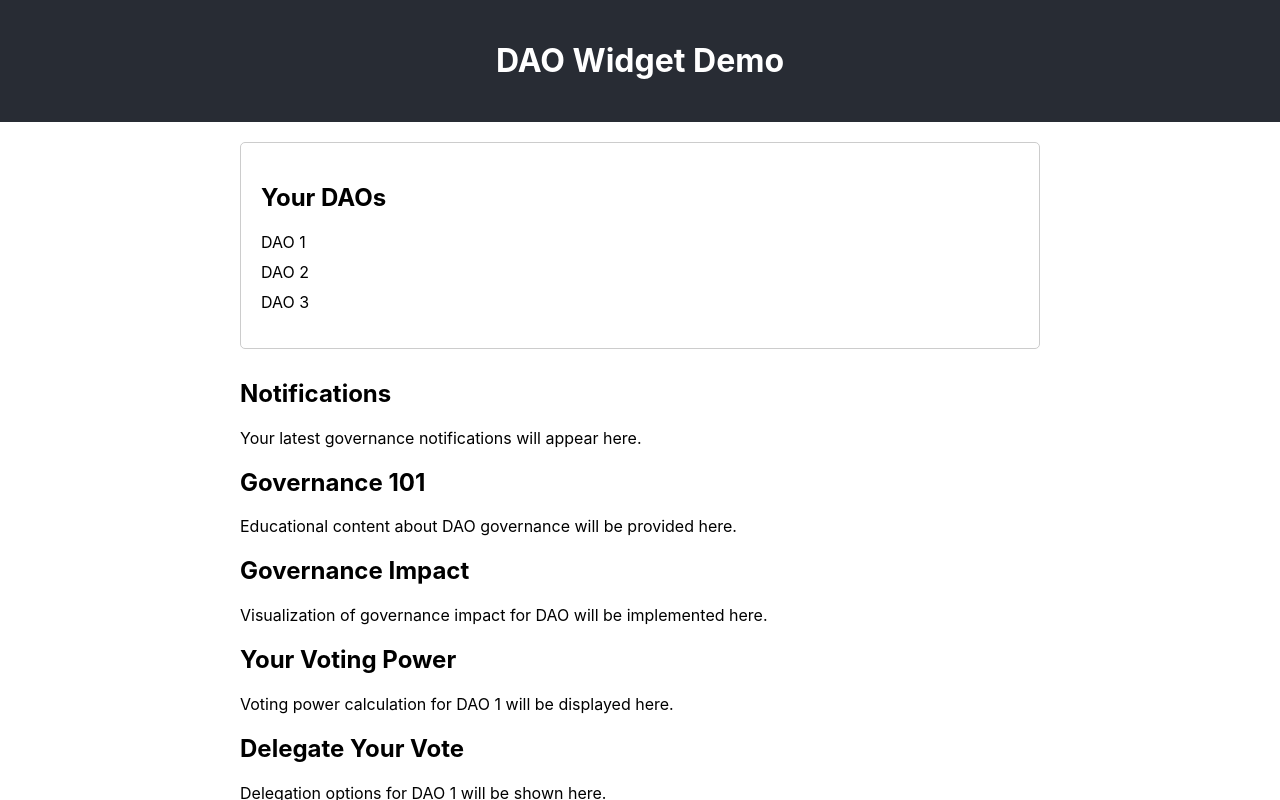
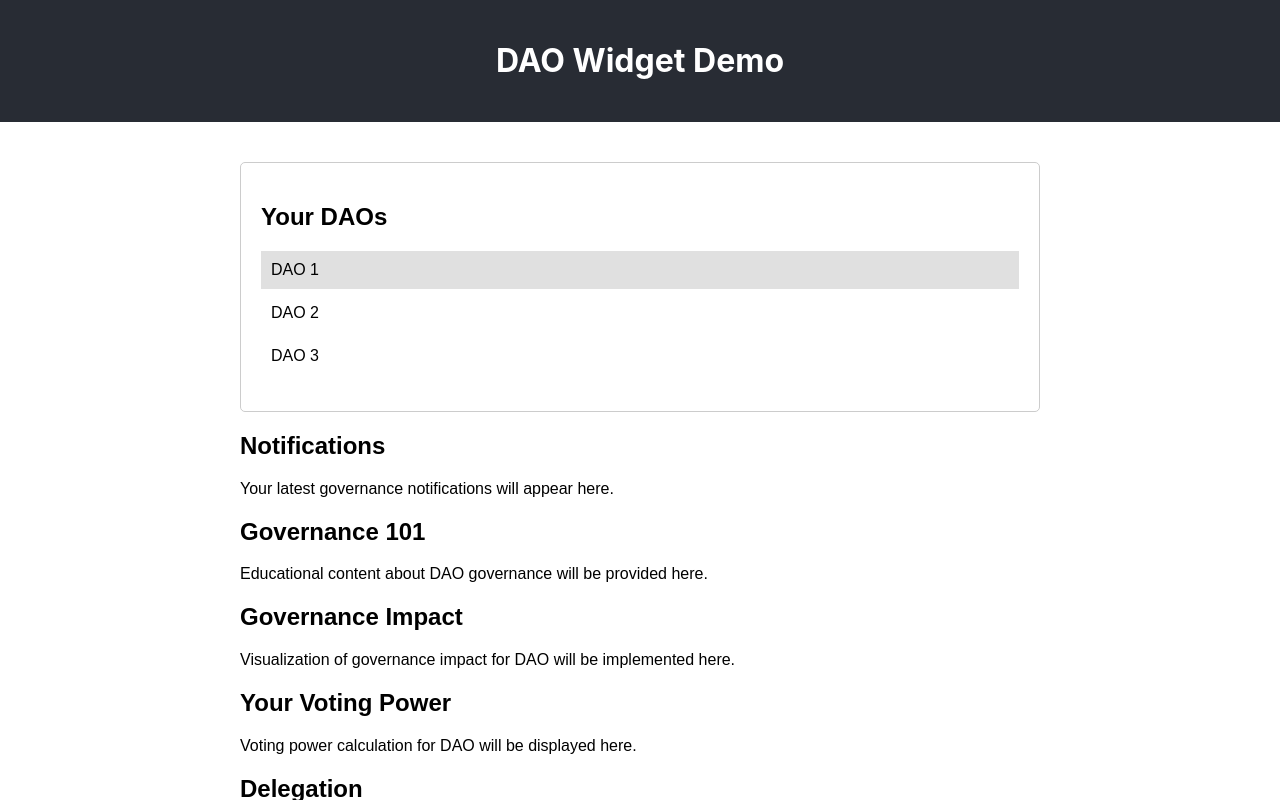
Before and after one commit to ipfsnut/demo_widget, a React (Create React App) app: page / in a window 1280 px wide. Both pictures are taken after a click on the item "DAO 1". Shown: the top 800 px of the page. Built offline with nearby package versions, Linux system fonts and the light colour scheme.

Commit message:
4th Commit

```diff
--- a/src/DAOWidget.js
+++ b/src/DAOWidget.js
@@ -15,11 +15,20 @@ const DAOWidget = () => {
   const [followedDAOs, setFollowedDAOs] = useState([]);
   const [activeProposals, setActiveProposals] = useState([]);
   const [selectedDAO, setSelectedDAO] = useState(null);
+  const [votingPower, setVotingPower] = useState(0);
+  const [userStakedAmount, setUserStakedAmount] = useState(0);
 
   useEffect(() => {
     fetchFollowedDAOs();
     fetchActiveProposals();
   }, []);
+
+  useEffect(() => {
+    if (selectedDAO) {
+      fetchVotingPower(selectedDAO);
+      fetchUserStakedAmount(selectedDAO);
+    }
+  }, [selectedDAO]);
 
   const fetchFollowedDAOs = async () => {
     // Simulating API call
@@ -33,22 +42,43 @@ const DAOWidget = () => {
   const fetchActiveProposals = async () => {
     // Simulating API call
     setActiveProposals([
-      { id: 1, title: 'Proposal 1', dao: 1 },
-      { id: 2, title: 'Proposal 2', dao: 2 },
-      { id: 3, title: 'Proposal 3', dao: 1 },
+      { id: 1, title: 'Proposal 1', dao: 1, description: 'This is proposal 1', votesFor: 10, votesAgainst: 5, totalEligibleVotes: 100 },
+      { id: 2, title: 'Proposal 2', dao: 2, description: 'This is proposal 2', votesFor: 15, votesAgainst: 7, totalEligibleVotes: 100 },
+      { id: 3, title: 'Proposal 3', dao: 1, description: 'This is proposal 3', votesFor: 20, votesAgainst: 18, totalEligibleVotes: 100 },
     ]);
   };
 
+  const fetchVotingPower = async (daoId) => {
+    // Simulating API call
+    setVotingPower(Math.floor(Math.random() * 100));
+  };
+
+  const fetchUserStakedAmount = async (daoId) => {
+    // Simulating API call
+    setUserStakedAmount(Math.floor(Math.random() * 1000));
+  };
+
   const handleVote = (proposalId, vote) => {
-    console.log(`Voted ${vote} on proposal ${proposalId}`);
-    // Implement actual voting logic here
+    setActiveProposals(proposals =>
+      proposals.map(p =>
+        p.id === proposalId
+          ? { ...p, [vote === 'Yes' ? 'votesFor' : 'votesAgainst']: p[vote === 'Yes' ? 'votesFor' : 'votesAgainst'] + 1 }
+          : p
+      )
+    );
+  };
+
+  const handleDelegation = (delegateId, amount) => {
+    console.log(`Delegated ${amount} $PAGE to delegate ${delegateId}`);
+    // Here you would typically make an API call to perform the delegation
   };
 
   return (
-    <div className="dao-widget">
+    <div className="dao-widget" style={{ fontFamily: 'Arial, sans-serif', maxWidth: '800px', margin: '0 auto', padding: '20px' }}>
       <DAOOverview
         daos={followedDAOs}
         onSelectDAO={setSelectedDAO}
+        selectedDAO={selectedDAO}
       />
       <NotificationCenter />
       <EducationalResources />
@@ -56,8 +86,11 @@ const DAOWidget = () => {
 
       {selectedDAO && (
         <>
-          <VotingPowerCalculator dao={selectedDAO} />
-          <Delegation dao={selectedDAO} />
+          <VotingPowerCalculator votingPower={votingPower} />
+          <Delegation
+            userStakedAmount={userStakedAmount}
+            onDelegate={handleDelegation}
+          />
           <ProposalAnalytics proposals={activeProposals.filter(p => p.dao === selectedDAO)} />
           <VotingOpportunities
             proposals={activeProposals.filter(p => p.dao === selectedDAO)}
@@ -74,12 +107,21 @@ const DAOWidget = () => {
   );
 };
 
-const DAOOverview = ({ daos, onSelectDAO }) => (
-  <div className="dao-overview">
+const DAOOverview = ({ daos, onSelectDAO, selectedDAO }) => (
+  <div className="dao-overview" style={{ marginBottom: '20px' }}>
     <h2>Your DAOs</h2>
-    <ul>
+    <ul style={{ listStyle: 'none', padding: 0 }}>
       {daos.map(dao => (
-        <li key={dao.id} onClick={() => onSelectDAO(dao.id)}>
+        <li
+          key={dao.id}
+          onClick={() => onSelectDAO(dao.id)}
+          style={{
+            cursor: 'pointer',
+            padding: '10px',
+            backgroundColor: selectedDAO === dao.id ? '#e0e0e0' : 'transparent',
+            marginBottom: '5px'
+          }}
+        >
           {dao.name}
         </li>
       ))}
@@ -88,14 +130,18 @@ const DAOOverview = ({ daos, onSelectDAO }) => (
 );
 
 const VotingOpportunities = ({ proposals, onVote }) => (
-  <div className="voting-opportunities">
+  <div className="voting-opportunities" style={{ marginBottom: '20px' }}>
     <h2>Active Proposals</h2>
-    <ul>
+    <ul style={{ listStyle: 'none', padding: 0 }}>
       {proposals.map(proposal => (
-        <li key={proposal.id}>
-          {proposal.title}
-          <button onClick={() => onVote(proposal.id, 'Yes')}>Yes</button>
-          <button onClick={() => onVote(proposal.id, 'No')}>No</button>
+        <li key={proposal.id} style={{ marginBottom: '15px', border: '1px solid #ccc', padding: '10px' }}>
+          <h3>{proposal.title}</h3>
+          <p>{proposal.description}</p>
+          <div>Votes For: {proposal.votesFor} | Votes Against: {proposal.votesAgainst}</div>
+          <div style={{ marginTop: '10px' }}>
+            <button onClick={() => onVote(proposal.id, 'Yes')} style={{ marginRight: '10px' }}>Yes</button>
+            <button onClick={() => onVote(proposal.id, 'No')}>No</button>
+          </div>
         </li>
       ))}
     </ul>
--- a/src/components/Delegation.js
+++ b/src/components/Delegation.js
@@ -1,10 +1,43 @@
-import React from 'react';
+import React, { useState } from 'react';
 
-const Delegation = ({ dao }) => (
-  <div className="delegation">
-    <h2>Delegate Your Vote</h2>
-    <p>Delegation options for DAO {dao} will be shown here.</p>
-  </div>
-);
+const Delegation = ({ userStakedAmount, onDelegate }) => {
+  const [selectedDelegate, setSelectedDelegate] = useState('');
+  const [amountToDelegate, setAmountToDelegate] = useState(0);
+
+  const placeholderDelegates = [
+    { id: 1, name: 'Entity A' },
+    { id: 2, name: 'Entity B' },
+    { id: 3, name: 'Entity C' },
+  ];
+
+  const handleDelegation = () => {
+    if (selectedDelegate && amountToDelegate > 0) {
+      onDelegate(selectedDelegate, amountToDelegate);
+    }
+  };
+
+  return (
+    <div className="delegation">
+      <h2>Delegation</h2>
+      <p>Your staked $PAGE: {userStakedAmount}</p>
+      <select
+        value={selectedDelegate}
+        onChange={(e) => setSelectedDelegate(e.target.value)}
+      >
+        <option value="">Select a delegate</option>
+        {placeholderDelegates.map(delegate => (
+          <option key={delegate.id} value={delegate.id}>{delegate.name}</option>
+        ))}
+      </select>
+      <input
+        type="number"
+        value={amountToDelegate}
+        onChange={(e) => setAmountToDelegate(Number(e.target.value))}
+        max={userStakedAmount}
+      />
+      <button onClick={handleDelegation}>Delegate</button>
+    </div>
+  );
+};
 
 export default Delegation;
--- a/src/components/ProposalAnalytics.js
+++ b/src/components/ProposalAnalytics.js
@@ -1,10 +1,18 @@
 import React from 'react';
 
-const ProposalAnalytics = ({ proposals }) => (
-  <div className="proposal-analytics">
-    <h2>Proposal Analytics</h2>
-    <p>Analytics for {proposals.length} proposals will be displayed here.</p>
-  </div>
-);
+const ProposalAnalytics = ({ proposals }) => {
+  const totalProposals = proposals.length;
+  const passedProposals = proposals.filter(p => p.votesFor > p.votesAgainst).length;
+  const failedProposals = proposals.filter(p => p.votesAgainst >= p.votesFor).length;
+
+  return (
+    <div className="proposal-analytics">
+      <h2>Proposal Analytics</h2>
+      <p>Total Proposals: {totalProposals}</p>
+      <p>Passed Proposals: {passedProposals}</p>
+      <p>Failed Proposals: {failedProposals}</p>
+    </div>
+  );
+};
 
 export default ProposalAnalytics;
```
